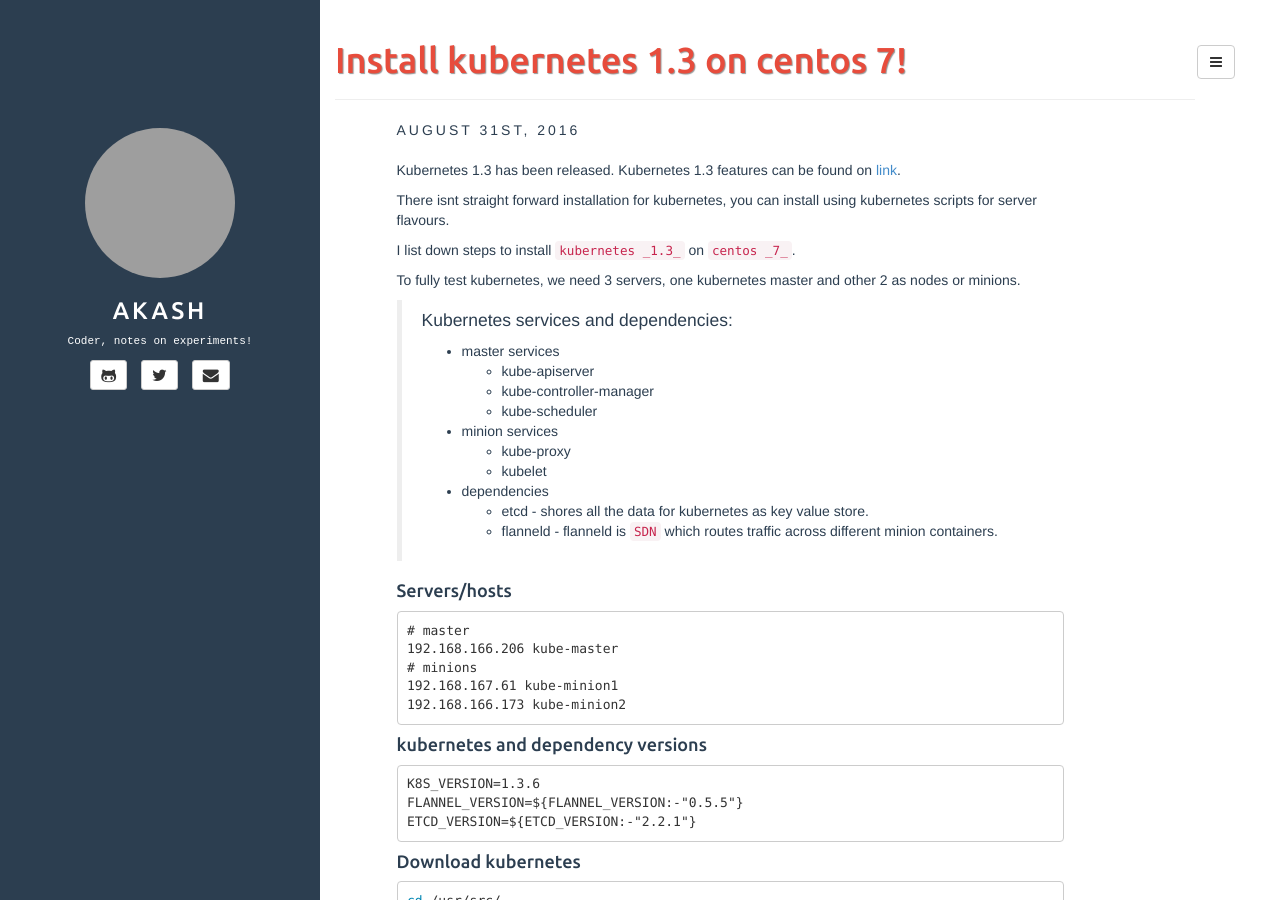
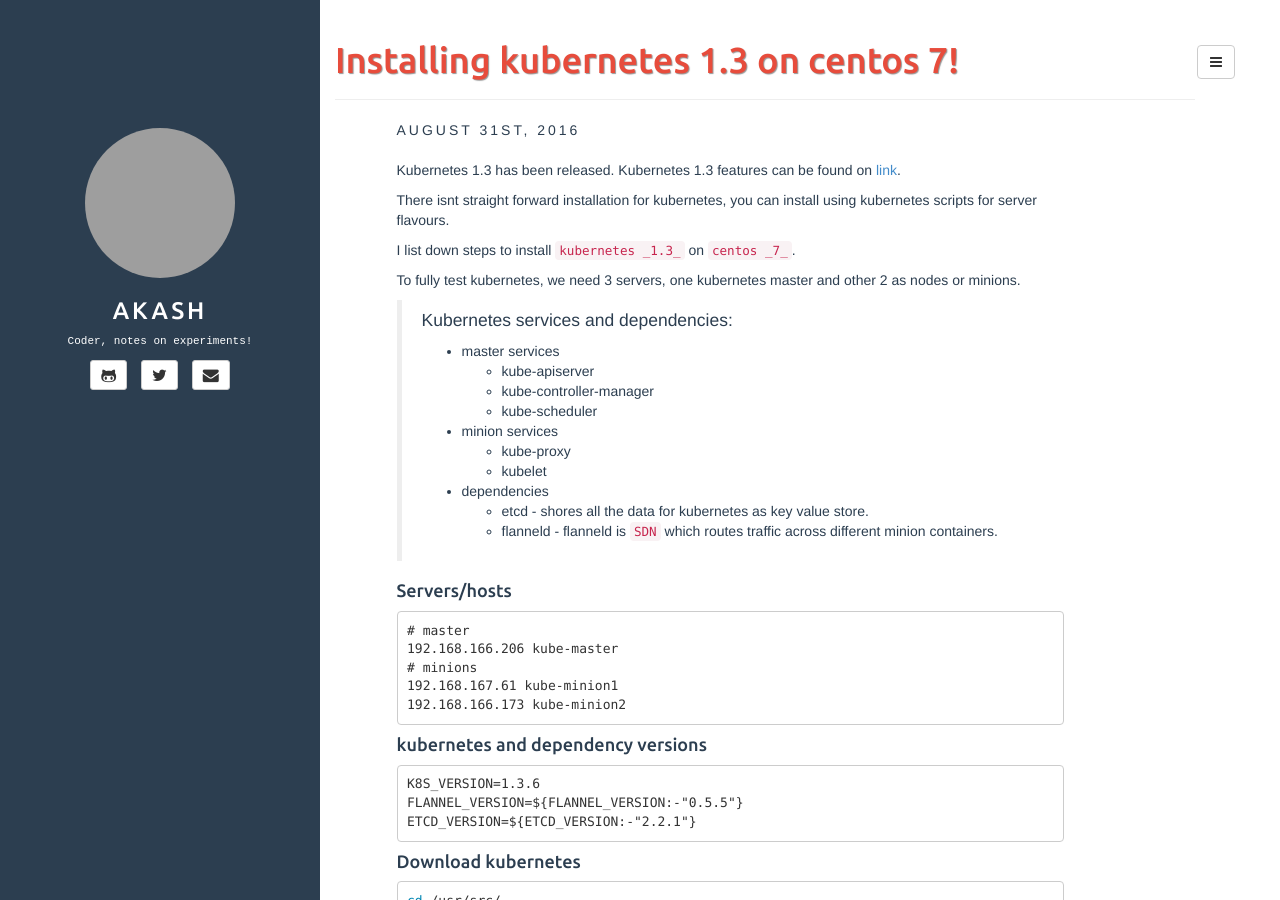
Before and after one commit to akash-git/akash-git.github.io, a Jekyll site: the page built from _posts/2016-08-31-kubernetes-1.3-install.markdown, in a window 1280 px wide and 900 px high. Built offline with Jekyll 4.4.1, drawn with Linux system fonts in a browser that asks for light colours; grey boxes are pictures that could not be loaded.

Commit message:
fixing post

```diff
--- a/_config.yml
+++ b/_config.yml
@@ -3,6 +3,12 @@
 exclude: ["README.md"] # files to exclude
 highlighter: rouge
 markdown: kramdown
+kramdown:
+   auto_ids: true
+#gfm_quirks:
+lsi:         false
+
+
 disqus: akash
 google_analytics: akash
 title: Akash
--- a/_posts/2016-08-31-kubernetes-1.3-install.markdown
+++ b/_posts/2016-08-31-kubernetes-1.3-install.markdown
@@ -1,6 +1,6 @@
 ---
 layout: post
-title:  "Install kubernetes 1.3 on centos 7!"
+title:  "Installing kubernetes 1.3 on centos 7!"
 date:   2016-08-31 14:17:06 +0530
 category: containers
 tags: [kubernetes, docker, containers]
@@ -16,9 +16,9 @@
 
 >Kubernetes services and dependencies:
 >- master services
-    + kube-apiserver
-    + kube-controller-manager
-    + kube-scheduler
+>   + kube-apiserver
+>   + kube-controller-manager
+>   + kube-scheduler
 >- minion services
     + kube-proxy
     + kubelet
```
